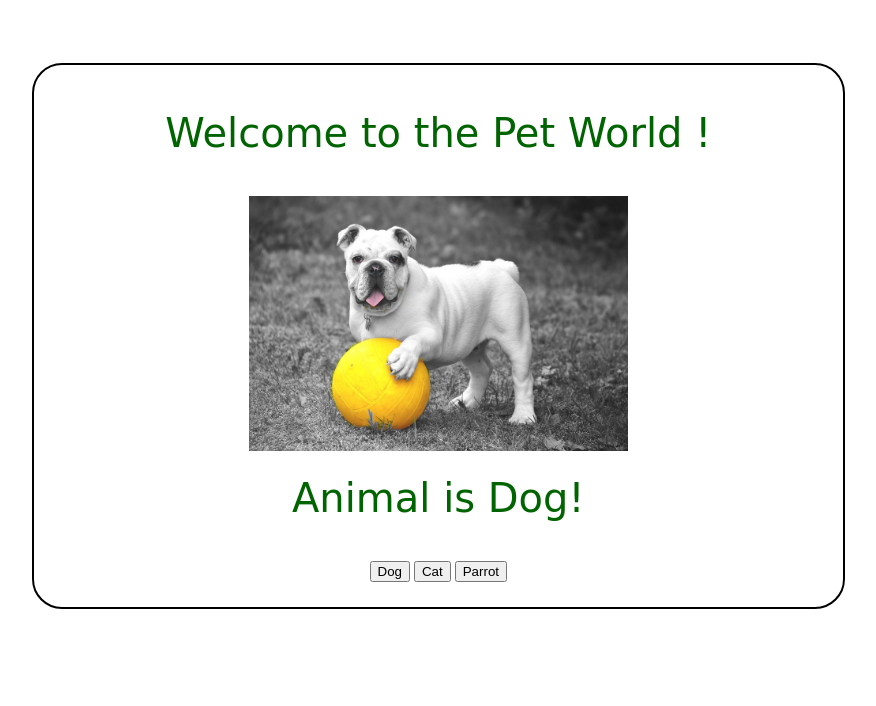
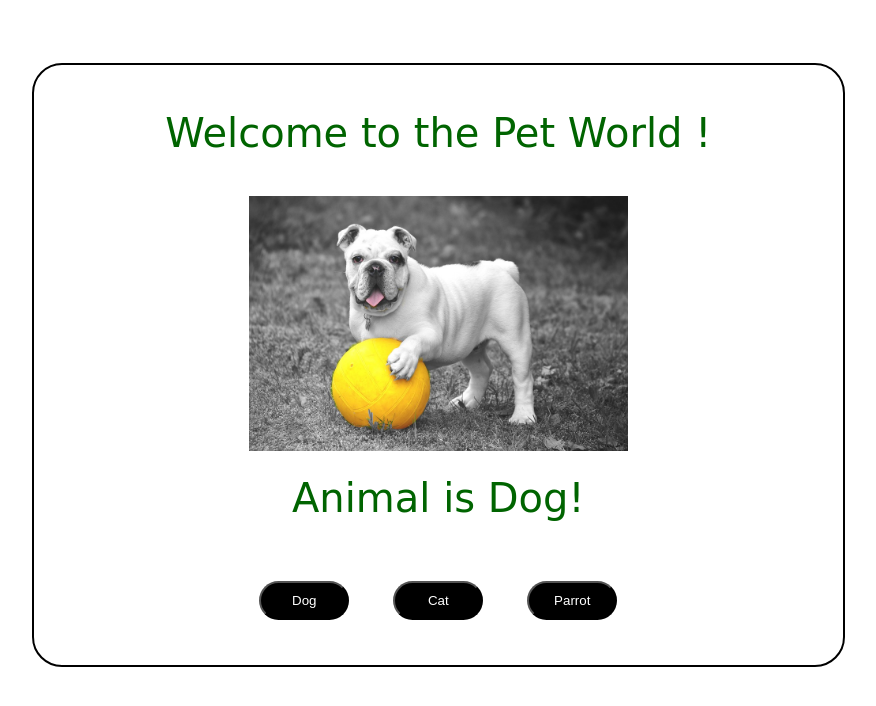
Before and after one commit to Deepak-learner/petImages, a plain HTML site: page index.html in a window 1280 px wide. Shown: the whole page, without its empty margins (229-1105 px from the left). Drawn offline with Linux system fonts and the light colour scheme.

Commit message:
Update index.html

```diff
--- a/index.html
+++ b/index.html
@@ -16,13 +16,13 @@
                         Animal is Dog!
                     <p>
             <div class="petImageChangebutton">
-            <button class="catButton" onclick="changePetImage('dog')";>
+                <button class="petButton" onclick="changePetImage('Dog')";>
                     Dog
                 </button>
-            <button class="dogButton" onclick="changePetImage('cat')";>
+                <button class="petButton" onclick="changePetImage('Cat')";>
                     Cat
                 </button>
-            <button class="parrotButton" onclick="changePetImage('parrot')";>
+                <button class="petButton" onclick="changePetImage('Parrot')";>
                     Parrot
                 </button>
             </div>
```
Lines whose indentation alone changed are shown as unchanged.
